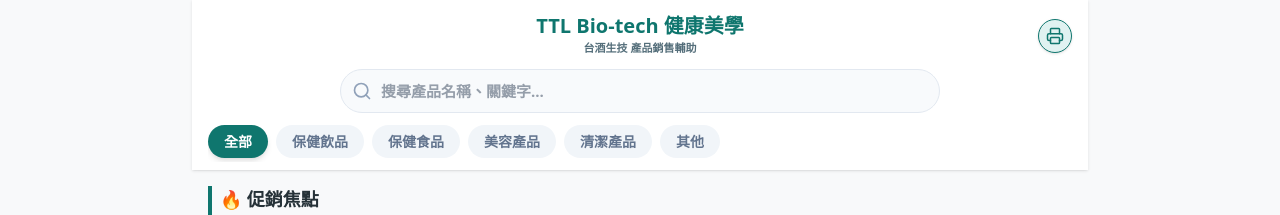
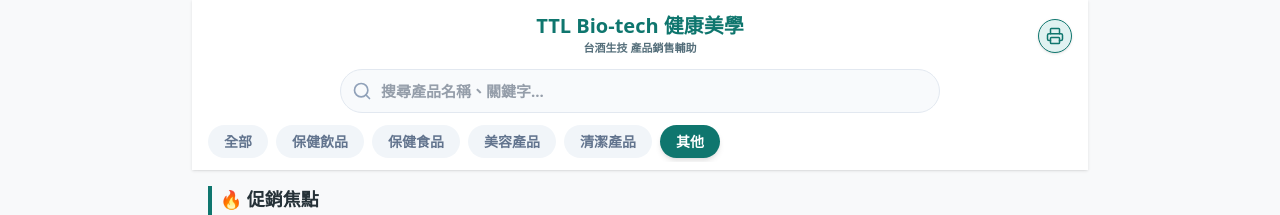
Before and after one commit to TTL-BioTech/pitch, a React (Vite) app: page / in a window 1280 px wide. Shown: the top 215 px of the page. Built offline with nearby package versions, Linux system fonts and the light colour scheme.

Commit message:
Add files via upload

```diff
--- a/src/App.jsx
+++ b/src/App.jsx
@@ -180,20 +180,26 @@
 function normalizeCategory(nameRaw, catRaw) {
   const n = String(nameRaw || '').toLowerCase();
   const c = String(catRaw || '').toLowerCase();
+
   if (n.includes('黑麥汁') || n.includes('甘益守禮盒') || n.includes('纖麥汁')) return '保健飲品';
+
   const cleaningKeywords = ['洗手', '潔手', '易洗樂', '洗潔', '洗衣', '洗碗', '菜瓜布', '皂', '沐浴', '洗髮', '洗面', '洗沐'];
   if (c.includes('清潔') || c.includes('洗沐') || cleaningKeywords.some(kw => n.includes(kw)) || (n.includes('洗') && n.includes('精'))) {
     return '清潔產品';
   }
+
   const beautyKeywords = ['vinata', '面膜', '精華', '霜', '露', '乳液', '潔顏', '卸妝', '美白', '保濕', '抗皺', '潤', '透', '亮', '膚', '痘'];
   if (c.includes('美容') || c.includes('保養') || beautyKeywords.some(kw => n.includes(kw))) {
     return '美容產品';
   }
+
   const healthKeywords = ['安可健', 's11', '益生菌', '納豆', '紅麴', '魚油', '鈣', '葡萄糖胺', '葉黃素', '膠囊', '錠', '酵素', '滴雞精'];
   if (c.includes('保健') || c.includes('健康') || c.includes('買一送一') || healthKeywords.some(kw => n.includes(kw))) {
     return '保健食品';
   }
+
   if (c.includes('飲品') || c.includes('飲料')) return '保健飲品';
+
   return '其他';
 }
 
@@ -247,39 +253,58 @@
   return [value, setValue]
 }
 
-// 🚀 修正版 ScrollSpy：移除干擾版面的 CSS，透過加寬判定區域（Detection Zone）來捕捉較小的分類區塊
+// 🚀 終極版精準 ScrollSpy：放棄 Intersection Ratio 誤差，改用絕對座標追蹤
 function useScrollSpy(ids, layoutReady) {
   const setActiveSection = useAppStore((state) => state.setActiveSection)
+
   useEffect(() => {
     if (!layoutReady || !ids.length) return undefined
 
-    const elements = ids.map((id) => document.getElementById(id)).filter(Boolean)
-    if (!elements.length) return undefined
-
-    const observer = new IntersectionObserver(
-      (entries) => {
-        const visible = entries
-          .filter((entry) => entry.isIntersecting)
-          .sort((a, b) => b.intersectionRatio - a.intersectionRatio)
-
-        if (visible[0]) setActiveSection(visible[0].target.id)
-      },
-      {
-        // 判定區域：略過畫面上方 140px (Header高度)，並略過下方 40%
-        // 形成一個位於畫面上半部的判定帶，確保即便是高度很小的區塊滾過這帶狀區域時也會觸發。
-        rootMargin: '-140px 0px -40% 0px',
-        threshold: [0, 0.1, 0.25, 0.5, 0.75, 1]
+    let ticking = false;
+
+    const updateActiveSection = () => {
+      // 取得 header 實際高度，並加上 20px 作為判定掃描線（與 scrollToId 的位置對齊）
+      const headerHeight = document.querySelector('header')?.offsetHeight || 140;
+      const triggerY = headerHeight + 20;
+
+      let currentId = ids[0]; // 預設第一項
+
+      // 由上往下檢查，只要區塊的頂部越過判定線，就認定為啟動狀態
+      for (let i = 0; i < ids.length; i++) {
+        const el = document.getElementById(ids[i]);
+        if (el) {
+          const rect = el.getBoundingClientRect();
+          if (rect.top <= triggerY) {
+            currentId = ids[i];
+          }
+        }
       }
-    )
-
-    // 延遲執行，確保 DOM 完全渲染、圖片載入撐開高度後再開始綁定
-    const timer = setTimeout(() => {
-      elements.forEach((element) => observer.observe(element))
-    }, 300)
+
+      // 如果使用者滾動到了頁面最底端 (容許 10px 誤差)，強制亮起最後一個分類，解決短內容區塊無法置頂的問題
+      if (window.innerHeight + window.scrollY >= document.body.offsetHeight - 10) {
+        currentId = ids[ids.length - 1];
+      }
+
+      setActiveSection(currentId);
+      ticking = false;
+    };
+
+    const handleScroll = () => {
+      if (!ticking) {
+        window.requestAnimationFrame(updateActiveSection);
+        ticking = true;
+      }
+    };
+
+    window.addEventListener('scroll', handleScroll, { passive: true });
+
+    // 進入頁面或資料變動時立即檢查一次，並在延遲後確保圖片載入完畢再查一次
+    updateActiveSection();
+    const timer = setTimeout(updateActiveSection, 300);
 
     return () => {
-      clearTimeout(timer)
-      observer.disconnect()
+      window.removeEventListener('scroll', handleScroll);
+      clearTimeout(timer);
     }
   }, [ids.join(','), layoutReady, setActiveSection])
 }
@@ -295,10 +320,12 @@
 function HighlightText({ text, keyword }) {
   const keywords = Array.isArray(keyword) ? keyword : [keyword].filter(Boolean)
   if (!keywords.length || !text) return <>{text}</>
+
   const escapeRegExp = (string) => String(string).replace(/[.*+?^${}()|[\]\\]/g, '\\$&')
   const sortedKeywords = [...keywords].sort((a, b) => b.length - a.length)
   const regex = new RegExp(`(${sortedKeywords.map(escapeRegExp).join('|')})`, 'gi')
   const parts = String(text).split(regex)
+
   return (
     <>
       {parts.map((part, i) =>
@@ -348,7 +375,6 @@
   )
 }
 
-// 🚀 安裝提示 (Android/iOS 通用版)
 function InstallPrompt() {
   const [showIos, setShowIos] = useState(false)
   const [deferredPrompt, setDeferredPrompt] = useState(globalPwaPrompt)
@@ -1345,7 +1371,6 @@
 
   const sectionIds = useMemo(() => ['promo', 'hot', ...CATEGORY_META.filter((item) => item.key !== 'all').map((item) => item.anchor)], [])
 
-  // 🚀 關鍵修復：乾淨的滾動監聽
   useScrollSpy(sectionIds, groupedProducts.length)
 
   useEffect(() => {
```
